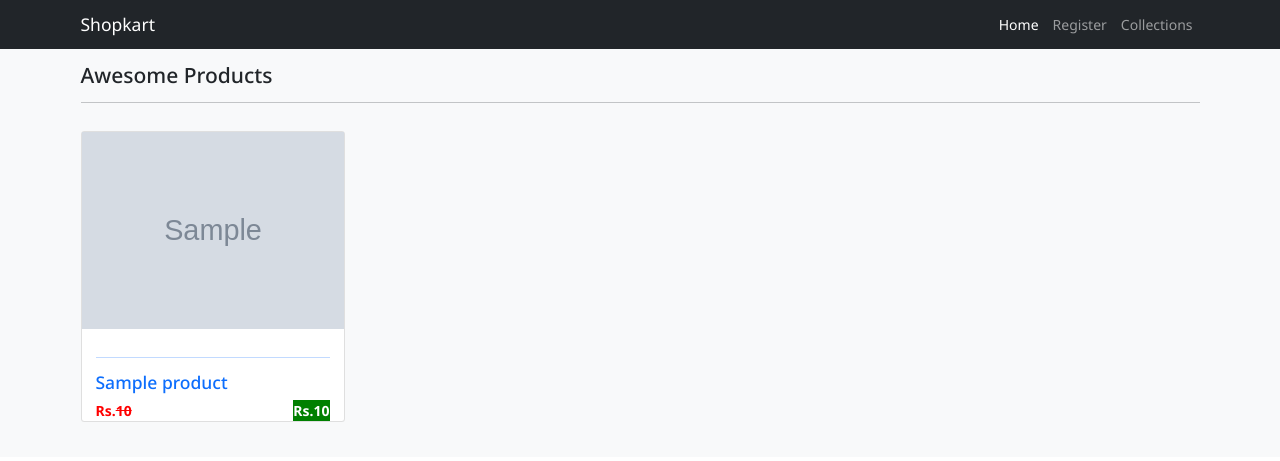
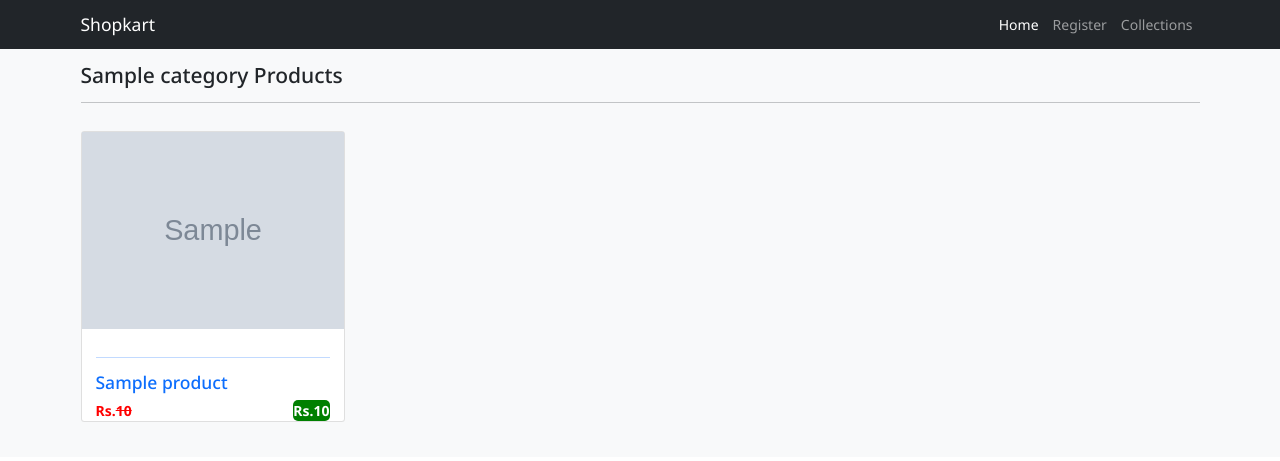
Before and after one commit to sathishkumar-c-2002/shopkart, a Django app: template shop/templates/shop/products/index.html in a window 1280 px wide. Shown: the top 461 px of the page. Run offline with Django 5.2, Linux system fonts and the light colour scheme; the template is opened without the code that fills it: values that come from a table or form of the project are taken from there, others are empty; tables that the repository leaves empty hold one stand-in row (values such as "Sample post"); grey boxes marked "Sample" are stand-in pictures.

Commit message:
Modified Price look and Modifies Products name Categroy

```diff
--- a/shop/templates/shop/products/index.html
+++ b/shop/templates/shop/products/index.html
@@ -10,7 +10,7 @@ Mobiles | Online Shopping
     <div class="container">
         <div class="row">
             <div class="col-12">
-                <h4 class="mb-3">Awesome Products</h4>
+                <h4 class="mb-3">{{category}} Products</h4>
                 <hr style="border-color:#b8bfc2">
             </div>
 
@@ -27,8 +27,9 @@ Mobiles | Online Shopping
                             <hr style="border-color:#b7bfc2">
                             <h5 class="card-title text-primary">{{ item.name }}</h5>
                             <p class="card-text">
-                            <span class="float-start old_price">Rs.<s>{{ item.original_price | stringformat:'d' }}</s>  </span>
-                            <span class="float-end new_price">Rs.{{ item.selling_price  | stringformat:'d'   }}</span>
+                            <span class="float-start" style="color:red; font-weight:bold;">Rs.<s>{{ item.original_price | stringformat:'d' }}</s> </span>
+                            <span class="float-end"  style="border-radius:5px;color:white;background-color:green; padding=2px; font-weight:bold;">
+                                Rs.{{ item.selling_price  | stringformat:'d'   }}</span>
                             </p>
                             {% comment %} <a href="" class="btn btn-primary btn-sm">View</a> {% endcomment %}
                         </div>
@@ -36,7 +37,6 @@ Mobiles | Online Shopping
                 </div>
             </div>
         {% endfor %}
-
         </div>
     </div>
 </section>
--- a/shop/views.py
+++ b/shop/views.py
@@ -18,7 +18,7 @@ def collections(request):
 def collectionsview(request,name):
     if (Category.objects.filter(name=name,status = 0)):
         products = Product.objects.filter(category__name = name)
-        return render(request, "shop/products/index.html", {"products":products})
+        return render(request, "shop/products/index.html", {"products":products,"category":name})
     else:
         messages.warning(request,"No Such Category Found")
         return redirect('')
--- a/static/css/style.css
+++ b/static/css/style.css
@@ -23,7 +23,6 @@ a{
 .old_price{
     color: red;
     font-weight: bold;
-
 }
 
 .new_price{
```
